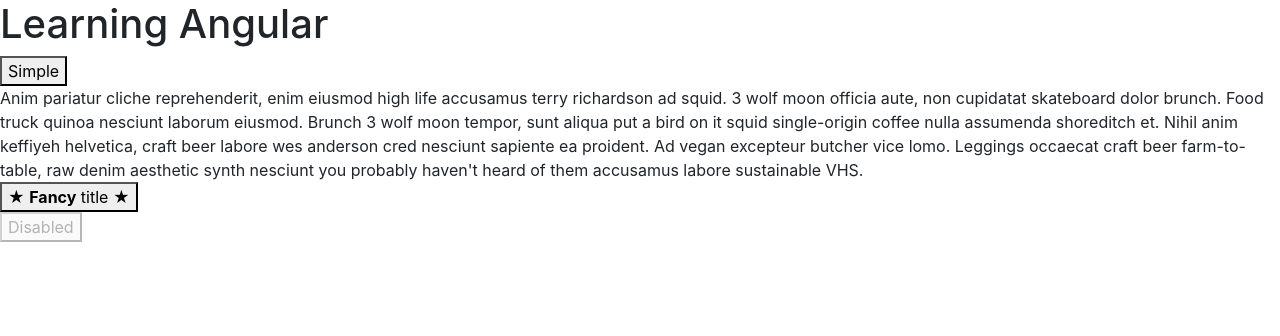
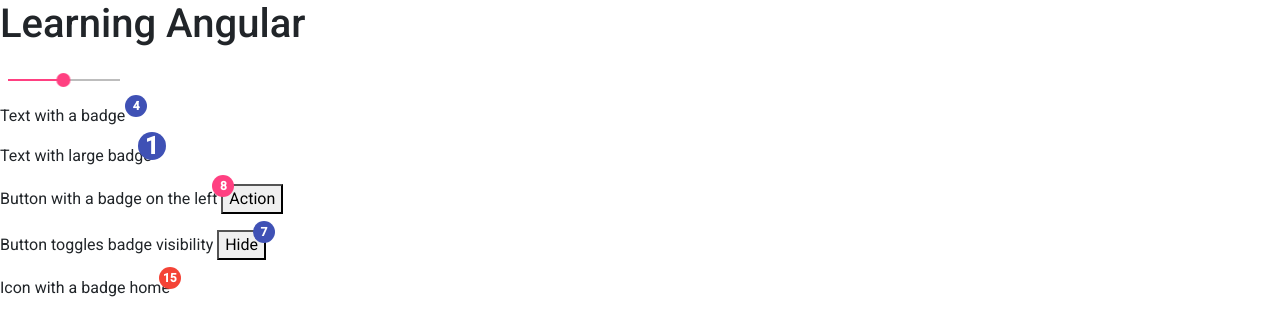
Before and after one commit to Amanymous/learning-Angular, an Angular app: page / in a window 1280 px wide. Shown: the top 336 px of the page. Built offline with nearby package versions, Linux system fonts and the light colour scheme.

Commit message:
feat: material ui

```diff
--- a/angular.json
+++ b/angular.json
@@ -30,6 +30,7 @@
               "src/assets"
             ],
             "styles": [
+              "./node_modules/@angular/material/prebuilt-themes/indigo-pink.css",
               "node_modules/bootstrap/dist/css/bootstrap.min.css",
               "src/styles.css"
             ],
@@ -98,6 +99,7 @@
               "src/assets"
             ],
             "styles": [
+              "./node_modules/@angular/material/prebuilt-themes/indigo-pink.css",
               "src/styles.css"
             ],
             "scripts": []
--- a/package.json
+++ b/package.json
@@ -11,11 +11,13 @@
   "private": true,
   "dependencies": {
     "@angular/animations": "~12.2.0",
+    "@angular/cdk": "^12.2.8",
     "@angular/common": "~12.2.0",
     "@angular/compiler": "~12.2.0",
     "@angular/core": "~12.2.0",
     "@angular/forms": "~12.2.0",
     "@angular/localize": "~12.2.0",
+    "@angular/material": "^12.2.8",
     "@angular/platform-browser": "~12.2.0",
     "@angular/platform-browser-dynamic": "~12.2.0",
     "@angular/router": "~12.2.0",
--- a/src/app/app.component.css
+++ b/src/app/app.component.css
@@ -0,0 +1,25 @@
+.example-box {
+    width: 200px;
+    height: 200px;
+    border: solid 1px #ccc;
+    color: rgba(0, 0, 0, 0.87);
+    cursor: move;
+    display: flex;
+    justify-content: center;
+    align-items: center;
+    text-align: center;
+    background: #fff;
+    border-radius: 4px;
+    position: relative;
+    z-index: 1;
+    transition: box-shadow 200ms cubic-bezier(0, 0, 0.2, 1);
+    box-shadow: 0 3px 1px -2px rgba(0, 0, 0, 0.2),
+                0 2px 2px 0 rgba(0, 0, 0, 0.14),
+                0 1px 5px 0 rgba(0, 0, 0, 0.12);
+  }
+
+  .example-box:active {
+    box-shadow: 0 5px 5px -3px rgba(0, 0, 0, 0.2),
+                0 8px 10px 1px rgba(0, 0, 0, 0.14),
+                0 3px 14px 2px rgba(0, 0, 0, 0.12);
+  }
--- a/src/app/app.component.html
+++ b/src/app/app.component.html
@@ -1,36 +1,33 @@
 <h1>Learning Angular</h1>
-<ngb-accordion #acc="ngbAccordion" activeIds="ngb-panel-0">
-    <ngb-panel title="Simple">
-      <ng-template ngbPanelContent>
-        Anim pariatur cliche reprehenderit, enim eiusmod high life accusamus terry richardson ad squid. 3 wolf moon officia
-        aute, non cupidatat skateboard dolor brunch. Food truck quinoa nesciunt laborum eiusmod. Brunch 3 wolf moon tempor,
-        sunt aliqua put a bird on it squid single-origin coffee nulla assumenda shoreditch et. Nihil anim keffiyeh helvetica,
-        craft beer labore wes anderson cred nesciunt sapiente ea proident. Ad vegan excepteur butcher vice lomo. Leggings
-        occaecat craft beer farm-to-table, raw denim aesthetic synth nesciunt you probably haven't heard of them accusamus
-        labore sustainable VHS.
-      </ng-template>
-    </ngb-panel>
-    <ngb-panel>
-      <ng-template ngbPanelTitle>
-        <span>&#9733; <b>Fancy</b> title &#9733;</span>
-      </ng-template>
-      <ng-template ngbPanelContent>
-        Anim pariatur cliche reprehenderit, enim eiusmod high life accusamus terry richardson ad squid. 3 wolf moon officia
-        aute, non cupidatat skateboard dolor brunch. Food truck quinoa nesciunt laborum eiusmod. Brunch 3 wolf moon tempor,
-        sunt aliqua put a bird on it squid single-origin coffee nulla assumenda shoreditch et. Nihil anim keffiyeh helvetica,
-        craft beer labore wes anderson cred nesciunt sapiente ea proident. Ad vegan excepteur butcher vice lomo. Leggings
-        occaecat craft beer farm-to-table, raw denim aesthetic synth nesciunt you probably haven't heard of them accusamus
-        labore sustainable VHS.
-      </ng-template>
-    </ngb-panel>
-    <ngb-panel title="Disabled" [disabled]="true">
-      <ng-template ngbPanelContent>
-        Anim pariatur cliche reprehenderit, enim eiusmod high life accusamus terry richardson ad squid. 3 wolf moon officia
-        aute, non cupidatat skateboard dolor brunch. Food truck quinoa nesciunt laborum eiusmod. Brunch 3 wolf moon tempor,
-        sunt aliqua put a bird on it squid single-origin coffee nulla assumenda shoreditch et. Nihil anim keffiyeh helvetica,
-        craft beer labore wes anderson cred nesciunt sapiente ea proident. Ad vegan excepteur butcher vice lomo. Leggings
-        occaecat craft beer farm-to-table, raw denim aesthetic synth nesciunt you probably haven't heard of them accusamus
-        labore sustainable VHS.
-      </ng-template>
-    </ngb-panel>
-  </ngb-accordion>
+<mat-slider min="1" max="100" step="1" value="50"></mat-slider>
+<p>
+    <span matBadge="4" matBadgeOverlap="false">Text with a badge</span>
+  </p>
+
+  <p>
+      <span matBadge="1" matBadgeSize="large">Text with large badge</span>
+  </p>
+
+  <p>
+    Button with a badge on the left
+    <button mat-raised-button color="primary"
+        matBadge="8" matBadgePosition="before" matBadgeColor="accent">
+      Action
+    </button>
+  </p>
+
+  <p>
+      Button toggles badge visibility
+      <button mat-raised-button matBadge="7" [matBadgeHidden]="hidden" (click)="toggleBadgeVisibility()">
+          Hide
+      </button>
+  </p>
+
+  <p>
+    Icon with a badge
+    <mat-icon matBadge="15" matBadgeColor="warn">home</mat-icon>
+      <!-- Include text description of the icon's meaning for screen-readers -->
+      <span class="cdk-visually-hidden">
+        Example with a home icon with overlaid badge showing the number 15
+      </span>
+  </p>
--- a/src/app/app.component.ts
+++ b/src/app/app.component.ts
@@ -7,8 +7,10 @@
 })
 export class AppComponent {
   title = 'learning-angular';
-  display = false
-  toggle(){
-    this.display=!this.display
+
+  hidden = false;
+
+  toggleBadgeVisibility() {
+    this.hidden = !this.hidden;
   }
 }
--- a/src/app/app.module.ts
+++ b/src/app/app.module.ts
@@ -1,9 +1,10 @@
 import { NgModule } from '@angular/core';
 import { BrowserModule } from '@angular/platform-browser';
-
-
+import { MatSliderModule } from '@angular/material/slider';
+import { MatBadgeModule } from '@angular/material/badge';
 import { AppComponent } from './app.component';
 import { NgbModule } from '@ng-bootstrap/ng-bootstrap';
+import { NoopAnimationsModule } from '@angular/platform-browser/animations';
 
 @NgModule({
   declarations: [
@@ -11,7 +12,8 @@
   ],
   imports: [
     BrowserModule,
-    NgbModule
+    NgbModule,
+    NoopAnimationsModule,MatSliderModule,MatBadgeModule
   ],
   providers: [],
   bootstrap: [AppComponent]
--- a/src/index.html
+++ b/src/index.html
@@ -6,6 +6,9 @@
   <base href="/">
   <meta name="viewport" content="width=device-width, initial-scale=1">
   <link rel="icon" type="image/x-icon" href="favicon.ico">
+  <link rel="preconnect" href="https://fonts.gstatic.com">
+  <link href="https://fonts.googleapis.com/css2?family=Roboto:wght@300;400;500&display=swap" rel="stylesheet">
+  <link href="https://fonts.googleapis.com/icon?family=Material+Icons" rel="stylesheet">
 </head>
 <body>
   <app-root></app-root>
--- a/src/styles.css
+++ b/src/styles.css
@@ -1 +1,4 @@
 /* You can add global styles to this file, and also import other style files */
+
+html, body { height: 100%; }
+body { margin: 0; font-family: Roboto, "Helvetica Neue", sans-serif; }
```
Also changed, not shown: 2 other files (tests, documents, lock files or other folders).
